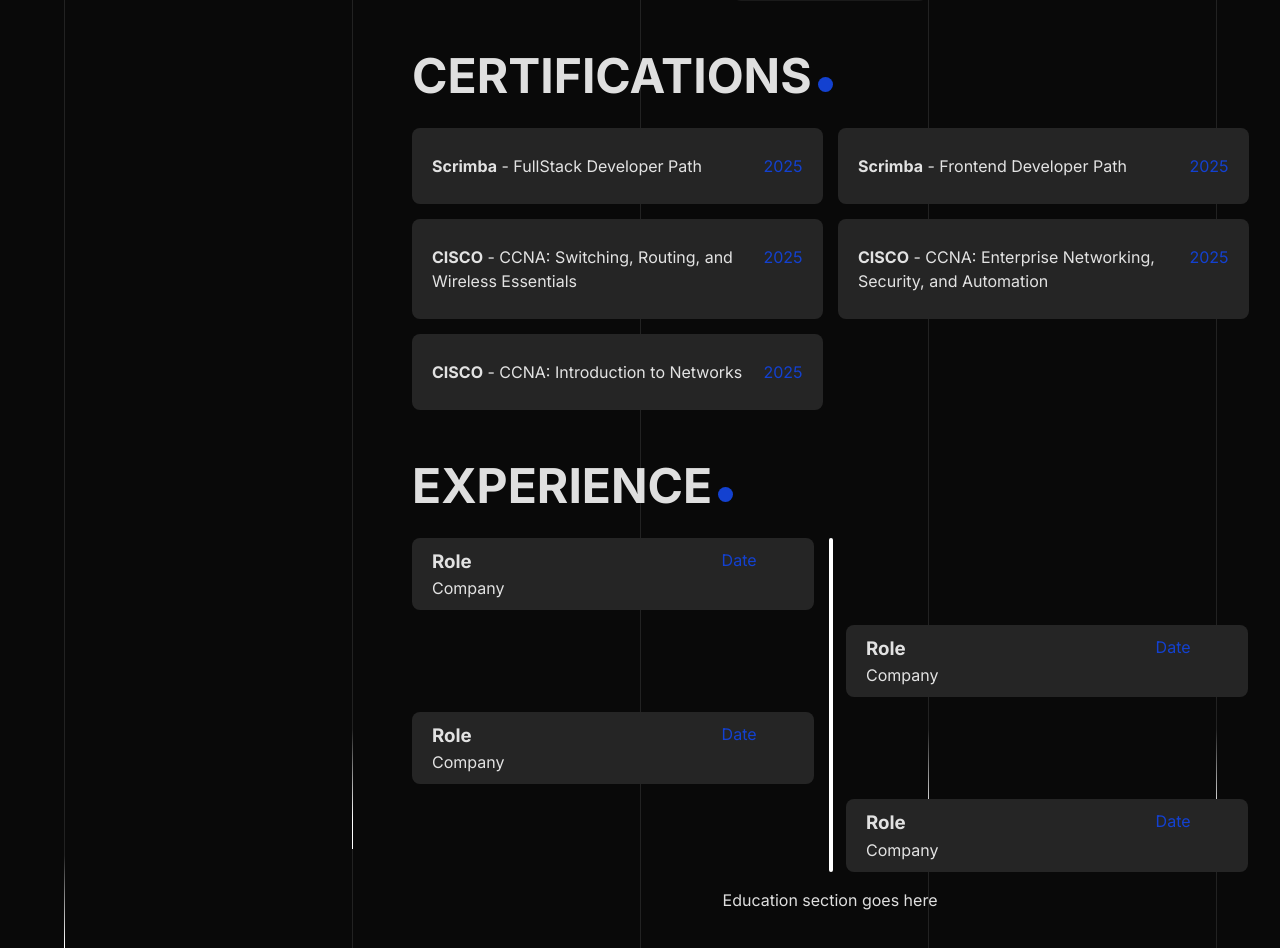
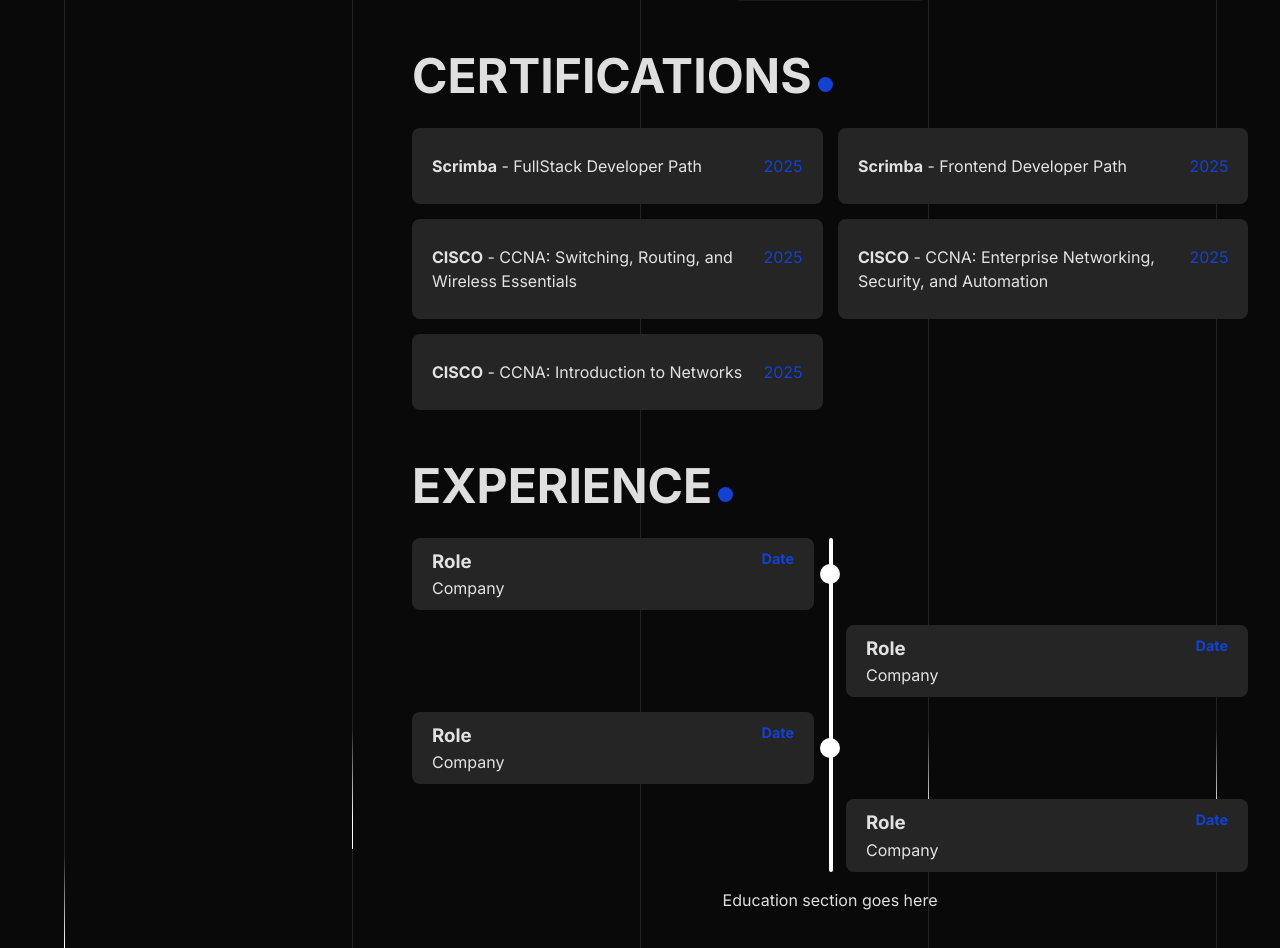
Before and after one commit to jcf-junior/jcf-junior.github.io, a React (Vite) app: page / in a window 1280 px wide. Shown: the part 780-1728 px from the top of the page. Built offline with nearby package versions, Linux system fonts and the light colour scheme.

Commit message:
Fixed certification bug

```diff
--- a/src/components/Home/Certifications/Certification.jsx
+++ b/src/components/Home/Certifications/Certification.jsx
@@ -2,7 +2,7 @@
 
     return (
         <>
-            <a href={link} target='_blank'>
+            <a className="certification-effect-wrapper hover-effect" href={link} target='_blank'>
                 <div className="certification">
                     <p className="certification-title"><span>{issuer}</span> - {title}</p>
                     <p className="certification-date">{date}</p>
--- a/src/index.css
+++ b/src/index.css
@@ -60,8 +60,26 @@
   transition: background 0.3s linear;
 }
 
+button:hover::after {
+  background-color: var(--highlightColor);
+  filter: blur(7px);
+}
 
-button:hover::after {
+.hover-effect::after {
+  content: '';
+  position: absolute;
+  border-radius: inherit;
+  width: calc(100% + 5px);
+  height: calc(100% + 5px);
+  top: -2.5px;
+  left: -2.5px;
+  z-index: -1;
+  filter: blur(7px);
+  transition: background 0.3s linear;
+}
+
+
+.hover-effect:hover::after {
 
   background-color: var(--highlightColor);
 
@@ -446,20 +464,25 @@
   grid-template-columns: repeat(auto-fit, minmax(400px, 1fr));
 }
 
-.certification {
-  display: flex;
-  justify-content: space-between;
-  gap: 15px;
+
+.certification-effect-wrapper{
+  position: relative;
 
   background-color: #252525;
   border-radius: 8px;
 
   padding: 10px 20px;
   width: 1fr;
+}
+
+
+.certification {
+  position: relative;
+  display: flex;
+  justify-content: space-between;
+  gap: 15px;
 
   font-size: 1rem;
-  /* font-weight: bold; */
-  position: relative;
   text-align: left;
   cursor: pointer;
 
@@ -468,28 +491,6 @@
   animation-duration: 3;
   animation-timeline: view();
   animation-range: 0% cover 30%;
-}
-
-.certification::after {
-  --certiicationOffset: 10px;
-  content: '';
-  position: absolute;
-
-  top: calc(var(--certiicationOffset)/-2);
-  left: calc(var(--certiicationOffset)/-2);
-  width: calc(100% + var(--certiicationOffset));
-  height: calc(100% + var(--certiicationOffset));
-
-  border-radius: 8px;
-
-  transition: background 0.3s linear;
-  z-index: -1;
-  filter: blur(5px)
-}
-
-.certification:hover::after {
-  background: var(--highlightColor);
-  filter: blur(5px);
 }
 
 .certification-title span {
@@ -517,6 +518,7 @@
   border-radius: 8px;
   text-align: left;
   padding: 10px 20px;
+  position: relative;
 }
 
 .experience-card-content * {
@@ -527,21 +529,31 @@
 .experience-card-content {
   margin: 0;
   display: grid;
-  grid-template-columns: 80% 10%;
+  grid-template-columns: 1fr 1fr;
 }
 
-.experience-card-content h3, .experience-card-content p {
+.experience-card-content .company {
+  font-weight: bold;
+}
+
+.experience-card-content p {
   grid-column: 1;
+}
+
+.experience-card-content .role {
+  grid-column: 1 / 2;
 }
 
 .experience-card-content .card-date {
   grid-column: 2;
   grid-row: 1;
   color: var(--highlightColor);
+  text-align: right;
+  font-size: 0.9rem;
+  font-weight: bold;
 }
 
-
-.experience::before {
+.experience::before { /* Vertical Line*/
   content: '';
   position: absolute;
   height: 100%;
@@ -556,7 +568,27 @@
 
 .experience-card:nth-child(odd) {
   grid-column: 1;
+}
 
+.experience-card:nth-child(odd)::before {
+  content: '';
+  position: absolute;
+  width: 20px;
+  aspect-ratio: 1 / 1;
+
+  background-color: white;
+  right: -26px;
+  top: 50%;
+  transform: translateY(-50%);
+
+  z-index: -1;
+
+  border-radius: 50%;
+  animation-name: appear;
+  animation-duration: 0.3s;
+  animation-timing-function: ease;
+  animation-timeline: view();
+  animation-range: 0% cover 30%;
 }
 
 .experience-card:nth-child(even) {
```
